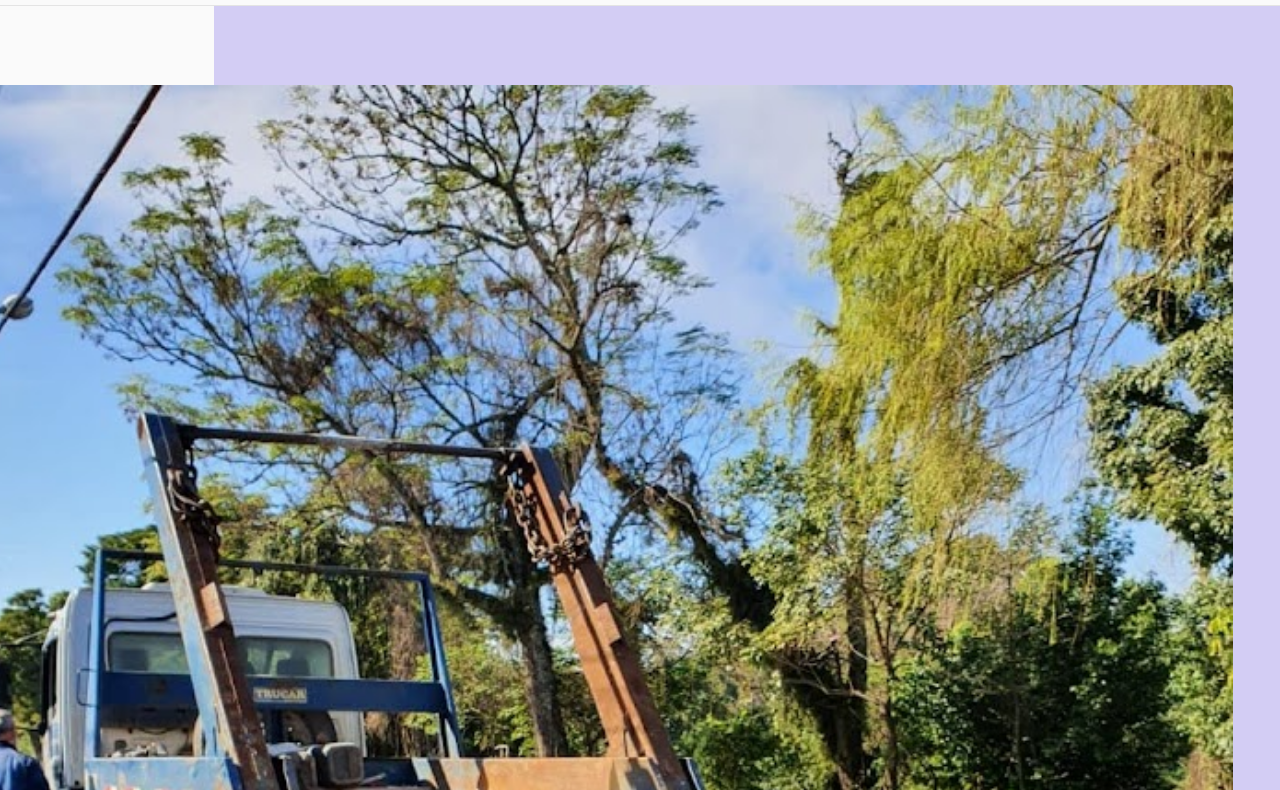
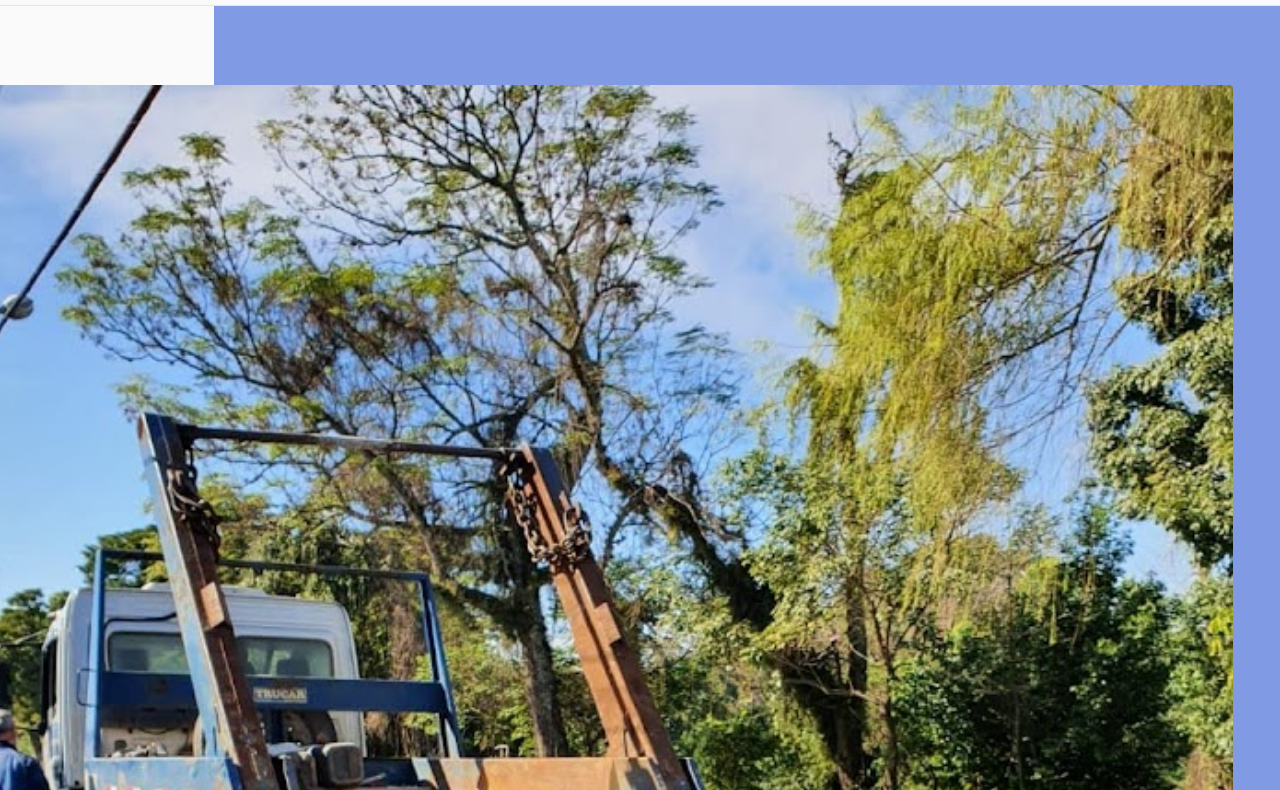
Before and after one commit to robergwillian/trans-entulho, a plain HTML site: page index.html in a window 1280 px wide. Shown: the part 67-857 px from the top of the page. Drawn offline with Linux system fonts and the light colour scheme.

Commit message:
Add files via upload

```diff
--- a/style.css
+++ b/style.css
@@ -16,10 +16,10 @@ img {
 
 /* Variables *************************************************/
 :root {
-  --hue: 250;
+  --hue: 225;
   /*HSL color mode */
   --base-color: hsl(var(--hue) 36% 57%);
-  --base-color-second: hsl(var(--hue) 65% 88%);
+  --base-color-second: hsl(var(--hue) 65% 70%);
   --base-color-alt: hsl(var(--hue) 57% 53%);
   --title-color: hsl(var(--hue) 41% 10%);
   --text-color: hsl(0 0% 46%);
```
